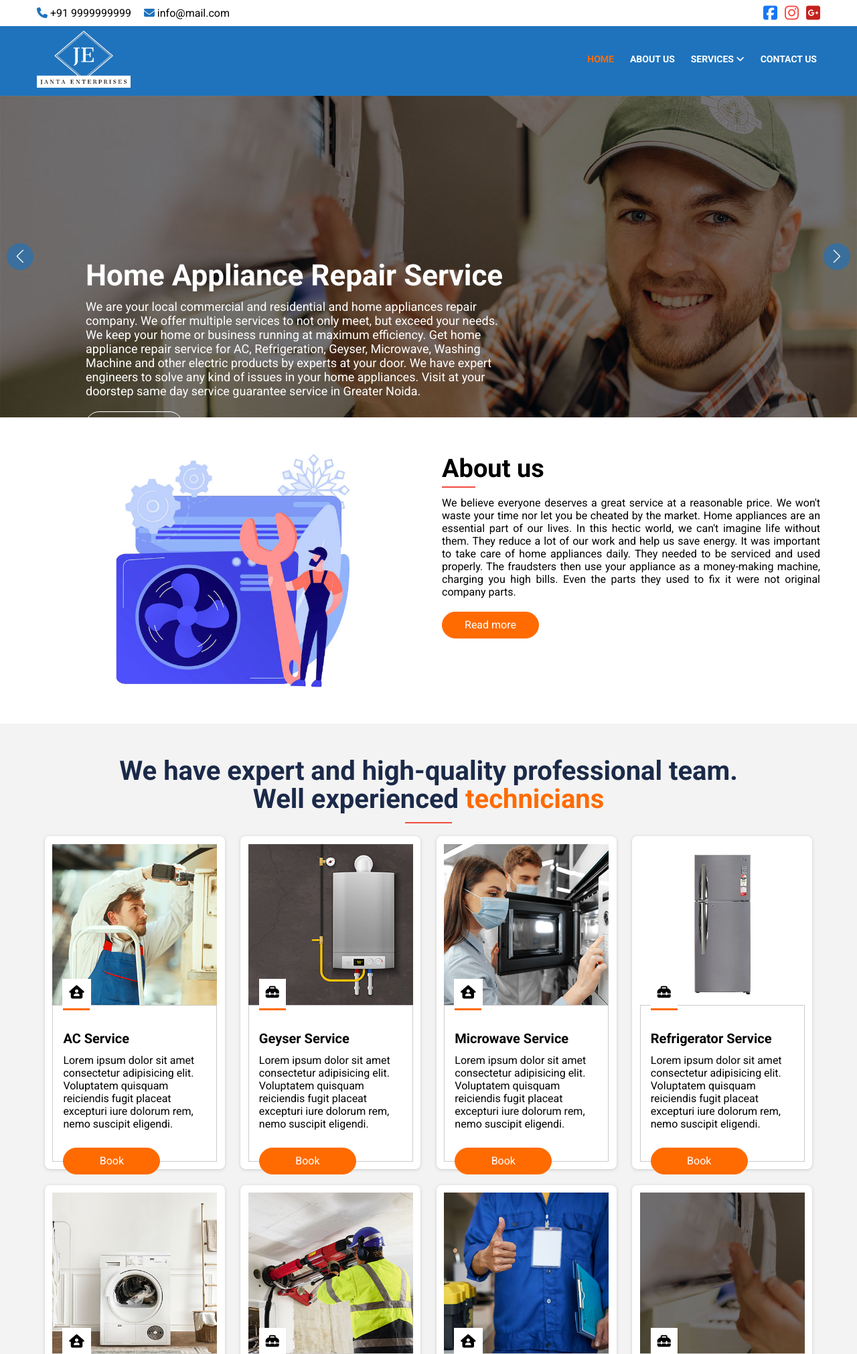
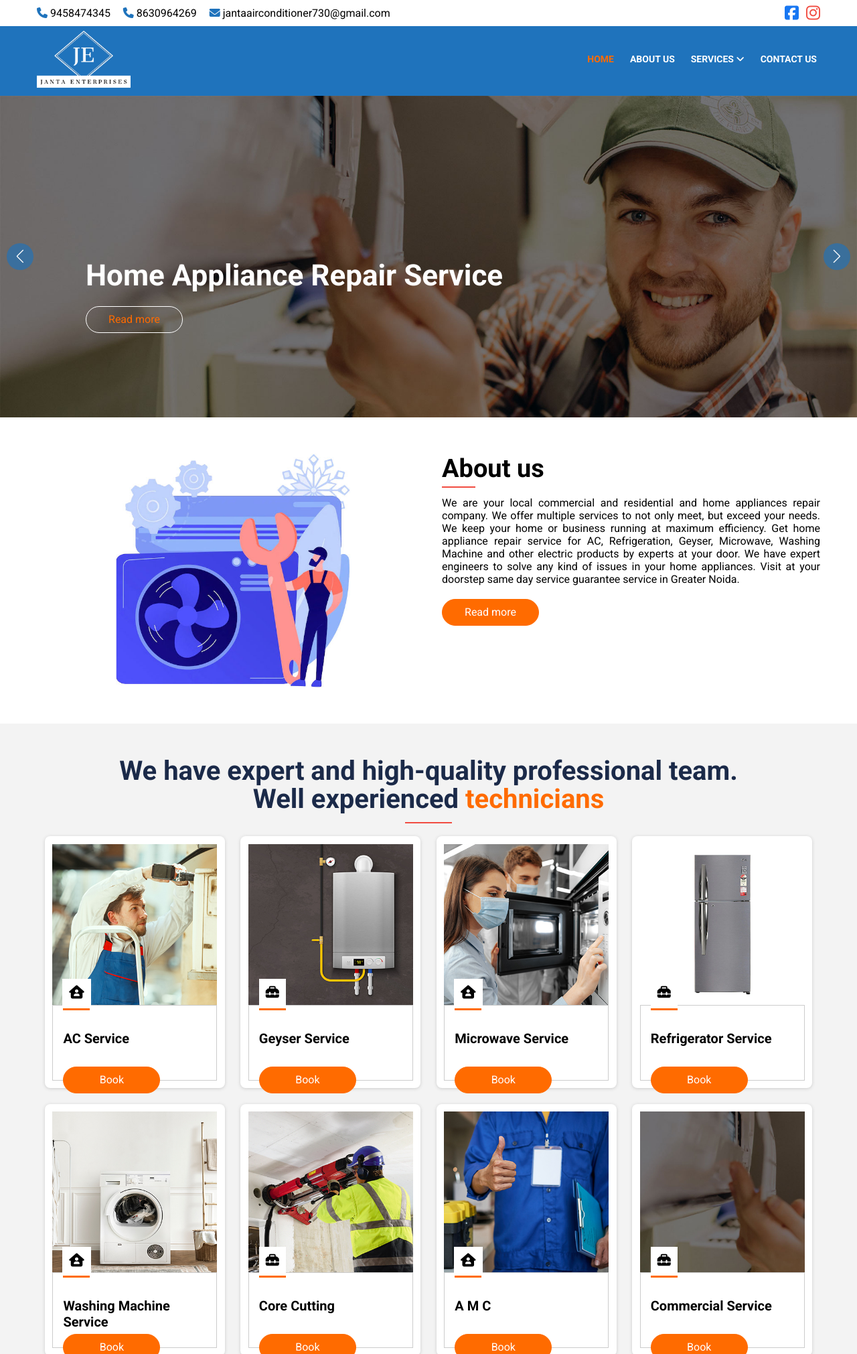
Before and after one commit to as567810/janta-enterprisers, a PHP site: page / in a window 1280 px wide. Shown: the top 2021 px of the page at 67% size. Run offline with PHP 8.4, Linux system fonts and the light colour scheme; some libraries are stand-ins or nearby versions.

Commit message:
some chnages

```diff
--- a/css/my_style.css
+++ b/css/my_style.css
@@ -446,7 +446,7 @@ header nav ul li a.active {
     padding: 15px;
     border: 1px solid #ccc;
     position: relative;
-    height: 234px;
+    height: 113px;
 }
 
 .repair-sec .main li .content .small-icon {
@@ -520,7 +520,7 @@ header nav ul li a.active {
 }
 
 .empower-sec .rt .inn-main .main-lt {
-    width: 15%;
+
 }
 
 .empower-sec .rt .inn-main .main-rt {
@@ -717,6 +717,7 @@ footer .ft-col .serv {
     display: block;
     color: #fff;
     margin: 10px 0;
+    font-size: 14px;
 }
 
 footer .ft-col .serv:hover {
@@ -724,6 +725,7 @@ footer .ft-col .serv:hover {
 }
 
 footer .ft-col p {
+    font-size: 14px;
     color: #fff;
 }
 
@@ -733,6 +735,7 @@ footer .ft-col p.anchor {
 
 footer .ft-col p.anchor a {
     color: #fff;
+    font-size: 14px;
 }
 
 footer .ft-col form .inp {
--- a/include/footer.php
+++ b/include/footer.php
@@ -31,14 +31,15 @@
                         <span> Main Road Sector-32 Greater Noida</span>
                     </p>
                     <p class="anchor">
-                        <a href="javascript:void()">
-                            <i class="fa-solid fa-phone"></i> +91 9999999999
-                        </a>
+                    <a href="tel:8630964269">
+                        <i class="fa-solid fa-phone"></i> 8630964269
+                    </a>
+
                     </p>
                     <p class="anchor">
-                        <a href="javascript:void()">
-                            <i class="fa-solid fa-envelope"></i> info@mail.com
-                        </a>
+                    <a href="tel:jantaairconditioner730@gmail.com">
+                        <i class="fa-solid fa-envelope"></i> jantaairconditioner730@gmail.com
+                    </a>
                     </p>
                 </div>
                 <div class="ft-col">
--- a/include/header.php
+++ b/include/header.php
@@ -2,17 +2,20 @@
         <div class="container">
             <div class="main">
                 <div class="num-mail">
-                    <a href="javascript:void(0)">
-                        <i class="fa-solid fa-phone"></i> +91 9999999999
+                    <a href="tel:9458474345">
+                        <i class="fa-solid fa-phone"></i> 9458474345
                     </a>
-                    <a href="javascript:void(0)">
-                        <i class="fa-solid fa-envelope"></i> info@mail.com
+                    <a href="tel:8630964269">
+                        <i class="fa-solid fa-phone"></i> 8630964269
+                    </a>
+                    <a href="tel:jantaairconditioner730@gmail.com">
+                        <i class="fa-solid fa-envelope"></i> jantaairconditioner730@gmail.com
                     </a>
                 </div>
                 <div class="sc-icon">
                     <a href="javascript:void(0)"><i class="fa-brands fa-facebook-square"></i></a>
                     <a href="javascript:void(0)"><i class="fa-brands fa-instagram"></i></a>
-                    <a href="javascript:void(0)"><i class="fa-brands fa-google-plus-square"></i></a>
+
                 </div>
             </div>
         </div>
--- a/index.php
+++ b/index.php
@@ -16,11 +16,7 @@
           <div class="banner-content">
             <h2>Home Appliance Repair Service
             </h2>
-            <p>We are your local commercial and residential and home appliances repair company. We offer multiple
-              services to not only meet, but exceed your needs. We keep your home or business running at maximum
-              efficiency. Get home appliance repair service for AC, Refrigeration, Geyser, Microwave, Washing Machine
-              and other electric products by experts at your door. We have expert engineers to solve any kind of issues
-              in your home appliances. Visit at your doorstep same day service guarantee service in Greater Noida.</p>
+
             <!-- <p>Lorem, ipsum dolor sit amet consectetur adipisicing elit.</p> -->
             <div class="butn">
               <a href="javascript:void(0)" class="btn">Read more</a>
@@ -33,11 +29,7 @@
           <div class="banner-content">
             <h2>Home Appliance Repair Service
             </h2>
-            <p>We are your local commercial and residential and home appliances repair company. We offer multiple
-              services to not only meet, but exceed your needs. We keep your home or business running at maximum
-              efficiency. Get home appliance repair service for AC, Refrigeration, Geyser, Microwave, Washing Machine
-              and other electric products by experts at your door. We have expert engineers to solve any kind of issues
-              in your home appliances. Visit at your doorstep same day service guarantee service in Greater Noida.</p>
+
             <div class="butn">
               <a href="javascript:void(0)" class="btn">Read more</a>
             </div>
@@ -59,12 +51,11 @@
         </div>
         <div class="rt wow fadeInRight">
           <h2>About us</h2>
-          <p>We believe everyone deserves a great service at a reasonable price. We won't waste your time nor let you be
-            cheated by the market. Home appliances are an essential part of our lives. In this hectic world, we can't
-            imagine life without them. They reduce a lot of our work and help us save energy. It was important to take
-            care of home appliances daily. They needed to be serviced and used properly. The fraudsters then use your
-            appliance as a money-making machine, charging you high bills. Even the parts they used to fix it were not
-            original company parts. </p>
+          <p>We are your local commercial and residential and home appliances repair company. We offer multiple
+              services to not only meet, but exceed your needs. We keep your home or business running at maximum
+              efficiency. Get home appliance repair service for AC, Refrigeration, Geyser, Microwave, Washing Machine
+              and other electric products by experts at your door. We have expert engineers to solve any kind of issues
+              in your home appliances. Visit at your doorstep same day service guarantee service in Greater Noida.</p>
 
           <div class="butn">
             <a href="about.php" class="btn">Read more</a>
@@ -89,8 +80,7 @@
               <i class="fa-solid fa-house-user"></i>
             </div>
             <h2>AC Service</h2>
-            <p>Lorem ipsum dolor sit amet consectetur adipisicing elit. Voluptatem quisquam reiciendis fugit placeat
-              excepturi iure dolorum rem, nemo suscipit eligendi.</p>
+
             <a href="javascript:void(0)" class="btn">Book</a>
           </div>
         </li>
@@ -103,8 +93,7 @@
               <i class="fa-solid fa-toolbox"></i>
             </div>
             <h2>Geyser Service</h2>
-            <p>Lorem ipsum dolor sit amet consectetur adipisicing elit. Voluptatem quisquam reiciendis fugit placeat
-              excepturi iure dolorum rem, nemo suscipit eligendi.</p>
+
             <a href="javascript:void(0)" class="btn">Book</a>
           </div>
         </li>
@@ -117,8 +106,7 @@
               <i class="fa-solid fa-house-user"></i>
             </div>
             <h2>Microwave Service</h2>
-            <p>Lorem ipsum dolor sit amet consectetur adipisicing elit. Voluptatem quisquam reiciendis fugit placeat
-              excepturi iure dolorum rem, nemo suscipit eligendi.</p>
+
             <a href="javascript:void(0)" class="btn">Book</a>
           </div>
         </li>
@@ -131,8 +119,7 @@
               <i class="fa-solid fa-toolbox"></i>
             </div>
             <h2>Refrigerator Service</h2>
-            <p>Lorem ipsum dolor sit amet consectetur adipisicing elit. Voluptatem quisquam reiciendis fugit placeat
-              excepturi iure dolorum rem, nemo suscipit eligendi.</p>
+
             <a href="javascript:void(0)" class="btn">Book</a>
           </div>
         </li>
@@ -145,8 +132,7 @@
               <i class="fa-solid fa-house-user"></i>
             </div>
             <h2>Washing Machine Service</h2>
-            <p>Lorem ipsum dolor sit amet consectetur adipisicing elit. Voluptatem quisquam reiciendis fugit placeat
-              excepturi iure dolorum rem, nemo suscipit eligendi.</p>
+
             <a href="javascript:void(0)" class="btn">Book</a>
           </div>
         </li>
@@ -159,8 +145,7 @@
               <i class="fa-solid fa-toolbox"></i>
             </div>
             <h2>Core Cutting</h2>
-            <p>Lorem ipsum dolor sit amet consectetur adipisicing elit. Voluptatem quisquam reiciendis fugit placeat
-              excepturi iure dolorum rem, nemo suscipit eligendi.</p>
+
             <a href="javascript:void(0)" class="btn">Book</a>
           </div>
         </li>
@@ -173,8 +158,7 @@
               <i class="fa-solid fa-house-user"></i>
             </div>
             <h2>A M C</h2>
-            <p>Lorem ipsum dolor sit amet consectetur adipisicing elit. Voluptatem quisquam reiciendis fugit placeat
-              excepturi iure dolorum rem, nemo suscipit eligendi.</p>
+
             <a href="javascript:void(0)" class="btn">Book</a>
           </div>
         </li>
@@ -187,8 +171,7 @@
               <i class="fa-solid fa-toolbox"></i>
             </div>
             <h2>Commercial Service</h2>
-            <p>Lorem ipsum dolor sit amet consectetur adipisicing elit. Voluptatem quisquam reiciendis fugit placeat
-              excepturi iure dolorum rem, nemo suscipit eligendi.</p>
+
             <a href="javascript:void(0)" class="btn">Book</a>
           </div>
         </li>
@@ -207,7 +190,7 @@
 
           <div class="main inn-main">
             <div class="main-lt">
-              <img src="images/Rectangle 83.png" alt="" />
+
             </div>
             <div class="main-rt">
               <h2>Service on one call</h2>
@@ -216,7 +199,7 @@
           </div>
           <div class="main inn-main">
             <div class="main-lt">
-              <img src="images/Rectangle 83.png" alt="" />
+
             </div>
             <div class="main-rt">
               <h2>Warranty on services and parts</h2>
@@ -246,7 +229,7 @@
                   <p>I was facing issue in my AC. I liked the response what they done. They response with in half hour i
                     liked the work. Go to them with no doubt?</p>
                   <div class="test-log">
-                    <img src="images/Rectangle 83.png" alt="" />
+
                     <div class="nae-des">
                       <h3>Vishal</h3>
                       <p>Customer</p>
@@ -261,9 +244,9 @@
                     required material from outside shops at a nominal cost. Complete installation process took about hrs
                     and very responsible for what they do.. Got saved their number for future use.</p>
                   <div class="test-log">
-                    <img src="images/Rectangle 83.png" alt="" />
+
                     <div class="nae-des">
-                      <h3>Michelle</h3>
+                      <h3>Ashish</h3>
                       <p>Customer</p>
                     </div>
                   </div>
```
